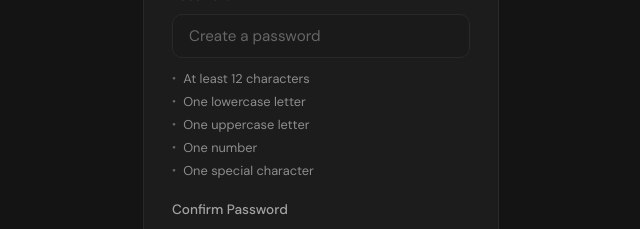
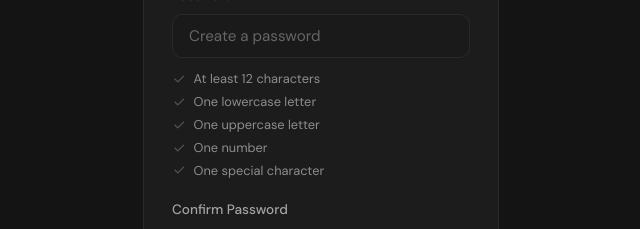
Before and after one commit to ayphr/webserver, a React (Vite) app: page /auth in a window 1280 px wide. Both pictures are taken after a click on the button "Sign Up". Shown: the part 292-521 px from the top of the page, without its empty margins (319-959 px from the left). Built offline with nearby package versions, Linux system fonts and the light colour scheme; a web font is replaced by a local one.

Commit message:
Use Tabler icons and theme color vars in signup checklist
Co-authored-by: proplayer919 <95329795+proplayer919@users.noreply.github.com>

```diff
--- a/src/pages/auth/AuthPage.css
+++ b/src/pages/auth/AuthPage.css
@@ -75,7 +75,7 @@
 }
 
 .auth-form__password-checklist li {
-  color: hsl(180, 67%, 99%, 0.5);
+  color: var(--text-muted);
   font-size: 0.8rem;
   line-height: 1.35;
   display: flex;
@@ -83,19 +83,30 @@
   gap: 0.45rem;
 }
 
-.auth-form__password-checklist li::before {
-  content: '•';
-  font-size: 0.7rem;
-  color: hsl(0, 0%, 40%);
+.auth-form__password-rule-icon {
+  width: 0.9rem;
+  min-width: 0.9rem;
+  height: 0.9rem;
+  display: inline-flex;
+  align-items: center;
+  justify-content: center;
+  color: var(--text-dim);
 }
 
 .auth-form__password-checklist li.is-valid {
-  color: hsl(142, 71%, 60%);
+  color: var(--accent-green);
 }
 
-.auth-form__password-checklist li.is-valid::before {
-  content: '✓';
-  color: hsl(142, 71%, 60%);
+.auth-form__password-checklist li.is-valid .auth-form__password-rule-icon {
+  color: var(--accent-green);
+}
+
+.auth-form__password-checklist li.is-invalid {
+  color: var(--accent-red);
+}
+
+.auth-form__password-checklist li.is-invalid .auth-form__password-rule-icon {
+  color: var(--accent-red);
 }
 
 .auth-form__submit {
--- a/src/pages/auth/AuthPage.tsx
+++ b/src/pages/auth/AuthPage.tsx
@@ -1,5 +1,6 @@
 import { useState } from 'react';
 import { useNavigate } from 'react-router-dom';
+import { IconCheck, IconX } from '@tabler/icons-react';
 import './AuthPage.css';
 import { Button, Card, CardHeader, CardBody, CardFooter, Input } from '../../components/common';
 import { api } from '../../lib/api';
@@ -159,19 +160,44 @@ export const AuthPage = () => {
 
               {isSignup && (
                 <ul className="auth-form__password-checklist">
-                  <li className={hasEnteredPassword && passwordChecks.minLength ? 'is-valid' : ''}>
+                  <li className={hasEnteredPassword ? (passwordChecks.minLength ? 'is-valid' : 'is-invalid') : ''}>
+                    <span className="auth-form__password-rule-icon" aria-hidden="true">
+                      {hasEnteredPassword && !passwordChecks.minLength
+                        ? <IconX size={14} strokeWidth={2} />
+                        : <IconCheck size={14} strokeWidth={2} />}
+                    </span>
                     At least {PASSWORD_MIN_LENGTH} characters
                   </li>
-                  <li className={hasEnteredPassword && passwordChecks.lowercase ? 'is-valid' : ''}>
+                  <li className={hasEnteredPassword ? (passwordChecks.lowercase ? 'is-valid' : 'is-invalid') : ''}>
+                    <span className="auth-form__password-rule-icon" aria-hidden="true">
+                      {hasEnteredPassword && !passwordChecks.lowercase
+                        ? <IconX size={14} strokeWidth={2} />
+                        : <IconCheck size={14} strokeWidth={2} />}
+                    </span>
                     One lowercase letter
                   </li>
-                  <li className={hasEnteredPassword && passwordChecks.uppercase ? 'is-valid' : ''}>
+                  <li className={hasEnteredPassword ? (passwordChecks.uppercase ? 'is-valid' : 'is-invalid') : ''}>
+                    <span className="auth-form__password-rule-icon" aria-hidden="true">
+                      {hasEnteredPassword && !passwordChecks.uppercase
+                        ? <IconX size={14} strokeWidth={2} />
+                        : <IconCheck size={14} strokeWidth={2} />}
+                    </span>
                     One uppercase letter
                   </li>
-                  <li className={hasEnteredPassword && passwordChecks.number ? 'is-valid' : ''}>
+                  <li className={hasEnteredPassword ? (passwordChecks.number ? 'is-valid' : 'is-invalid') : ''}>
+                    <span className="auth-form__password-rule-icon" aria-hidden="true">
+                      {hasEnteredPassword && !passwordChecks.number
+                        ? <IconX size={14} strokeWidth={2} />
+                        : <IconCheck size={14} strokeWidth={2} />}
+                    </span>
                     One number
                   </li>
-                  <li className={hasEnteredPassword && passwordChecks.symbol ? 'is-valid' : ''}>
+                  <li className={hasEnteredPassword ? (passwordChecks.symbol ? 'is-valid' : 'is-invalid') : ''}>
+                    <span className="auth-form__password-rule-icon" aria-hidden="true">
+                      {hasEnteredPassword && !passwordChecks.symbol
+                        ? <IconX size={14} strokeWidth={2} />
+                        : <IconCheck size={14} strokeWidth={2} />}
+                    </span>
                     One special character
                   </li>
                 </ul>
```
